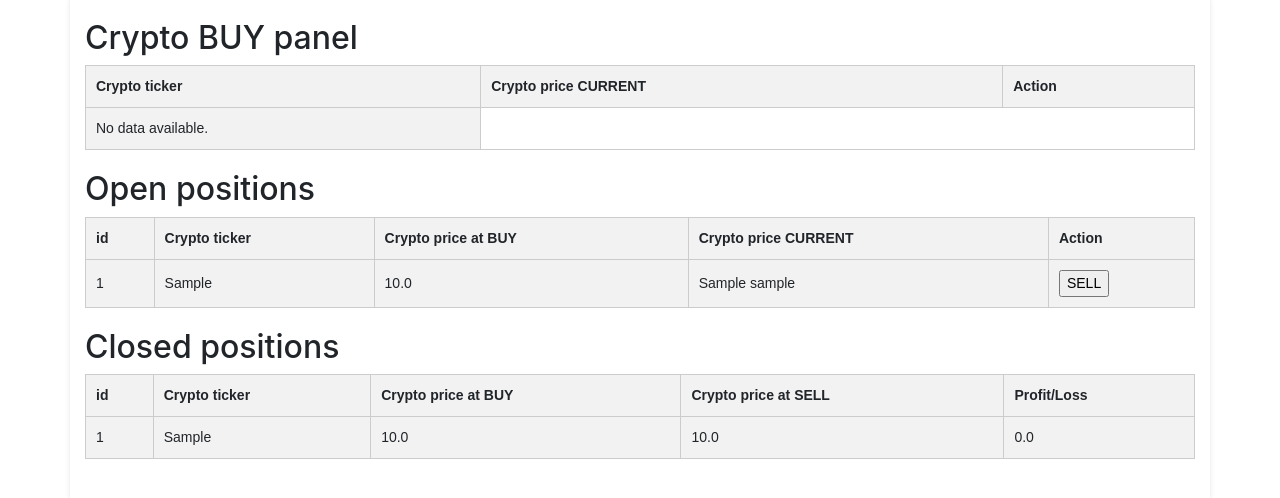
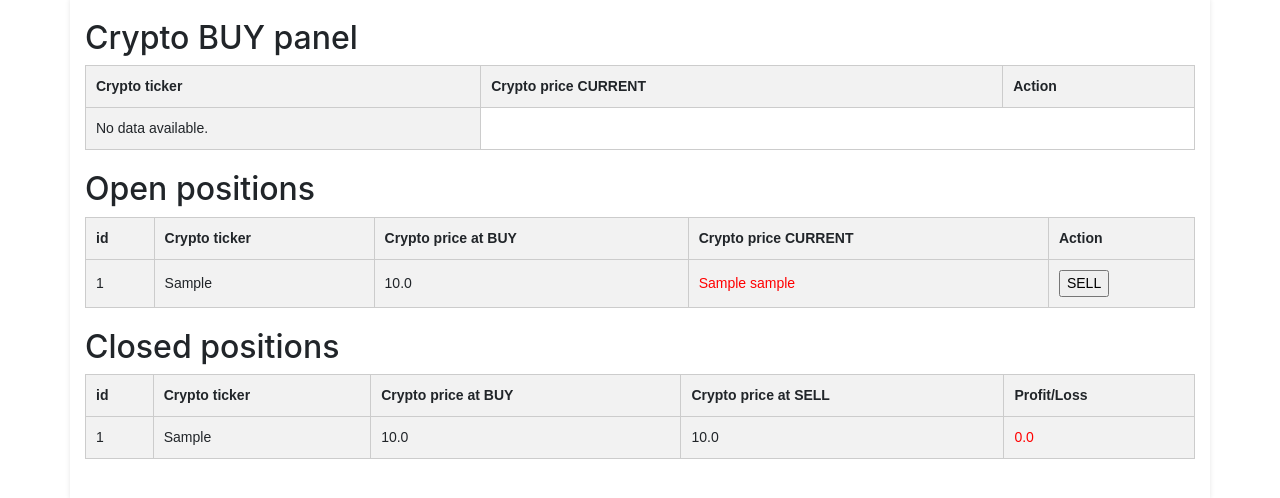
Before and after one commit to edaruzicka/trade_sim, a Flask app: template templates/index.html in a window 1280 px wide. Shown: the part 87-585 px from the top of the page. Run offline with Flask 3, Linux system fonts and the light colour scheme; tables that the repository leaves empty hold one stand-in row (values such as "Sample post"); the template is opened without the code that fills it: values that come from a table or form of the project are taken from there, most other values are stand-ins (such as "Sample title", 1, 10 or a date in 2020); some libraries are stand-ins or nearby versions.

Commit message:
it just works now

```diff
--- a/app.py
+++ b/app.py
@@ -7,7 +7,7 @@
 app = Flask(__name__)
 app.config['SQLALCHEMY_DATABASE_URI']= 'sqlite:///trade_sim.db'
 db = SQLAlchemy(app)
-recreate_db = True
+recreate_db = False
 
 class Trade_position(db.Model):
     id = db.Column(db.Integer, primary_key=True, autoincrement=True)
--- a/static/css/main.css
+++ b/static/css/main.css
@@ -113,3 +113,11 @@
     filter: invert(1);
   }
 }
+
+.green-text {
+  color: green;
+}
+
+.red-text {
+  color: red;
+}
--- a/templates/index.html
+++ b/templates/index.html
@@ -51,7 +51,11 @@
                     <td>{{ trade_position.id }}</td>
                     <td>{{ trade_position.crypto_ticker }}</td>
                     <td>{{ trade_position.crypto_price_at_buy }}</td>
-                    <td>{{ ticker_prices_json.get(trade_position.crypto_ticker) }}</td>
+                    {% if (ticker_prices_json.get(trade_position.crypto_ticker) - trade_position.crypto_price_at_buy) < 0 %}
+                        <td class="green-text">{{ ticker_prices_json.get(trade_position.crypto_ticker) }}</td>
+                    {% else %}
+                        <td class="red-text">{{ ticker_prices_json.get(trade_position.crypto_ticker) }}</td>
+                    {% endif %}
                     <td>
                         <form method="POST" action="/sell">
                             <input type="hidden" name="id" value="{{ trade_position.id }}">
@@ -85,7 +89,11 @@
                     <td>{{ trade_position.crypto_ticker }}</td>
                     <td>{{ trade_position.crypto_price_at_buy }}</td>
                     <td>{{ trade_position.crypto_price_at_sell }}</td>
-                    <td>{{ trade_position.crypto_price_at_sell - trade_position.crypto_price_at_buy }}</td>
+                    {% if (trade_position.crypto_price_at_sell  - trade_position.crypto_price_at_buy) < 0 %}
+                        <td class="green-text">{{ trade_position.crypto_price_at_sell - trade_position.crypto_price_at_buy }}</td>
+                    {% else %}
+                        <td class="red-text">{{ trade_position.crypto_price_at_sell - trade_position.crypto_price_at_buy }}</td>
+                    {% endif %}
                 </tr>
             {% endfor %}
         {% else %}
```
